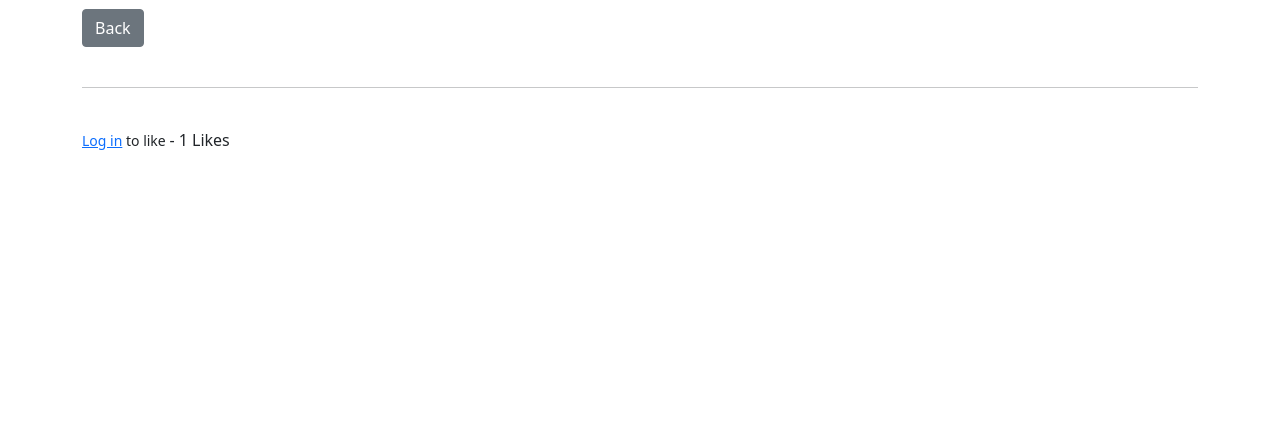
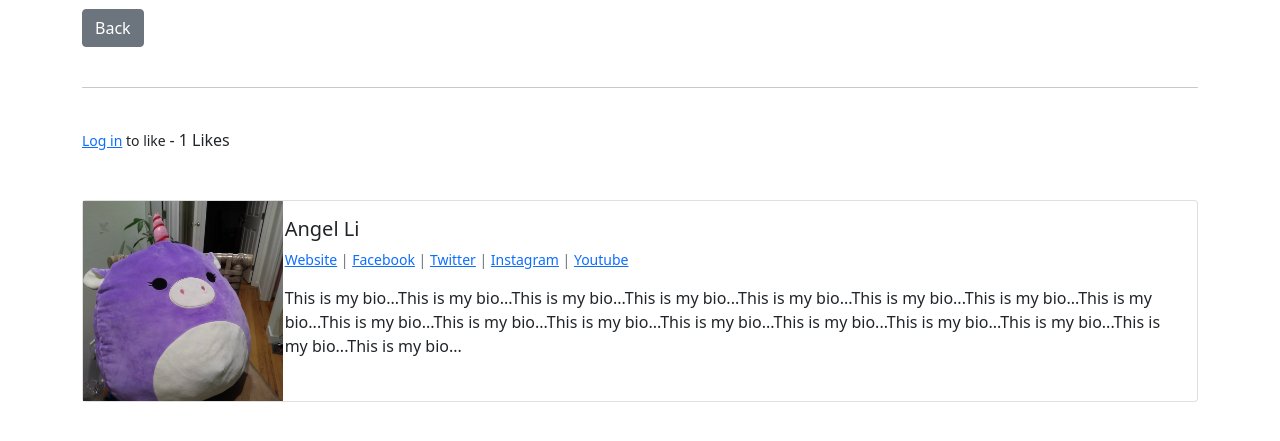
Before and after one commit to angelptli/django-blog-site, a Django app: page /article/1 in a window 1280 px wide. Shown: the part 256-697 px from the top of the page. Run offline with Django 3.2, Linux system fonts and the light colour scheme; data comes from the database, SQL or seed files in the repository; both versions use the stored data as it was after the commit; some libraries are stand-ins or nearby versions.

Commit message:
Display profile picture, bio, name, and user links on blog posts

```diff
--- a/myblog/models.py
+++ b/myblog/models.py
@@ -19,6 +19,13 @@ class Profile(models.Model):
     # CASCADE allows everything to be deleted for a user
     user = models.OneToOneField(User, null=True, on_delete=models.CASCADE)
     bio = models.TextField()
+    profile_pic = models.ImageField(null=True, blank=True,
+                                    upload_to="images/profile")
+    website_url = models.CharField(max_length=255, null=True, blank=True)
+    facebook_url = models.CharField(max_length=255, null=True, blank=True)
+    twitter_url = models.CharField(max_length=255, null=True, blank=True)
+    instagram_url = models.CharField(max_length=255, null=True, blank=True)
+    youtube_url = models.CharField(max_length=255, null=True, blank=True)
 
 
     def __str__(self):
--- a/myblog/templates/article_details.html
+++ b/myblog/templates/article_details.html
@@ -48,5 +48,42 @@
   {% endif %}
      - {{ total_likes }} Likes
 </form>
+<br/><br/>
+
+<div class="card mb-3">
+  <div class="row g-0">
+    <div class="col-md-2">
+      <img src="{{ post.author.profile.profile_pic.url }}" width=200 height=200>
+    </div>
+    <div class="col-md-10">
+      <div class="card-body">
+        <h5 class="card-title">
+          {{ post.author.first_name }}
+          {{ post.author.last_name }}
+        </h5>
+        <p class="small text-muted">
+          {% if post.author.profile.website_url %}
+            <a href="{{ post.author.profile.website_url }}">Website</a> |
+          {% endif %}
+            {% if post.author.profile.facebook_url %}
+            <a href="{{ post.author.profile.facebook_url }}">Facebook</a> |
+          {% endif %}
+            {% if post.author.profile.twitter_url %}
+            <a href="{{ post.author.profile.twitter_url }}">Twitter</a> |
+          {% endif %}
+            {% if post.author.profile.instagram_url %}
+            <a href="{{ post.author.profile.instagram_url }}">Instagram</a> |
+          {% endif %}
+            {% if post.author.profile.youtube_url %}
+            <a href="{{ post.author.profile.youtube_url }}">Youtube</a>
+        {% endif %}</
+        </p>
+        <p class="card-text">
+          {{ post.author.profile.bio }}
+        </p>
+      </div>
+    </div>
+  </div>
+</div>
 
 {% endblock %}
```
Also changed, not shown: db.sqlite3, media/images/profile/hosico_cat_fb.jpg (added), media/images/profile/purple_unicorn.jpg (added), media/images/profile/purple_unicorn_DoXzTpI.jpg (added), media/images/profile/purple_unicorn_w79ZO43.jpg (added), myblog/migrations/0011_auto_20211019_1214.py (added), myblog/migrations/0012_rename_pinterest_url_profile_youtube_url.py (added).
